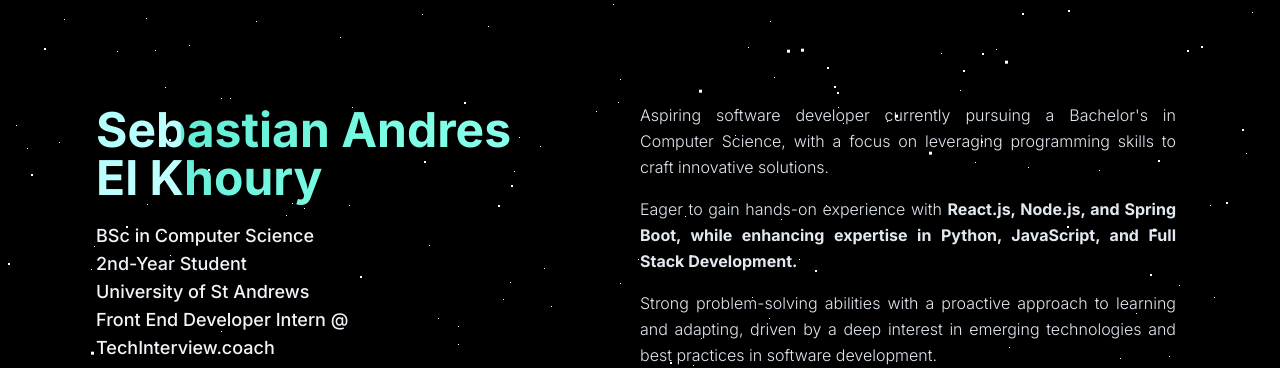
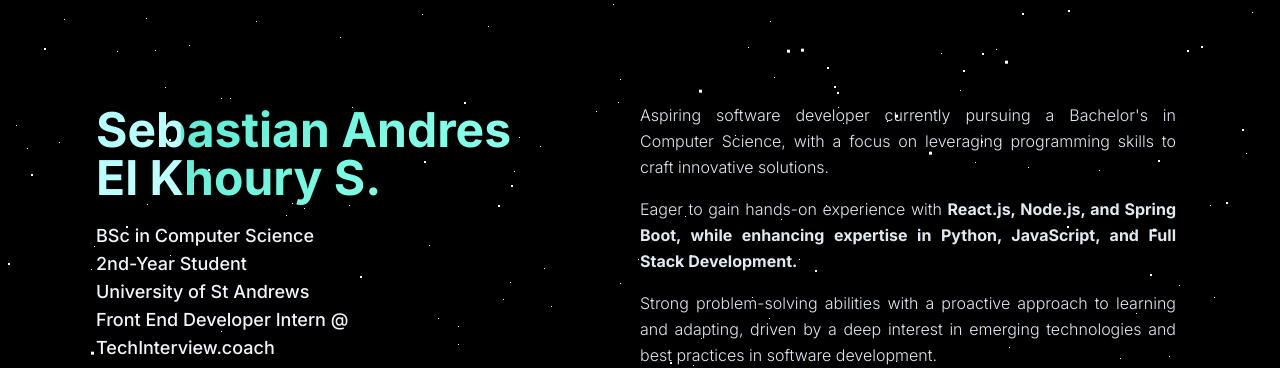
Before and after one commit to S-andres0694/Personal-Portfolio-Template, a Jekyll site: the page built from index.md, in a window 1280 px wide. Shown: the top 368 px of the page. Built offline with Jekyll 4.4.1, drawn with Linux system fonts in a browser that asks for light colours; nearby versions of some CDN libraries.

```diff
--- a/_layouts/portfolio.html
+++ b/_layouts/portfolio.html
@@ -28,7 +28,7 @@
           <div class="flex flex-col justify-between">
             <h1 id="header-name" data-aos="fade-right"
               class="text-5xl sm:text-5xl font-bold text-wrap text-left animated-text py-1">
-              Sebastian Andres El Khoury
+              Sebastian Andres El Khoury S.
             </h1>
             <div class="flex flex-col gap-0 mt-4">
               {% for details in page.profile-information.details %}
```
